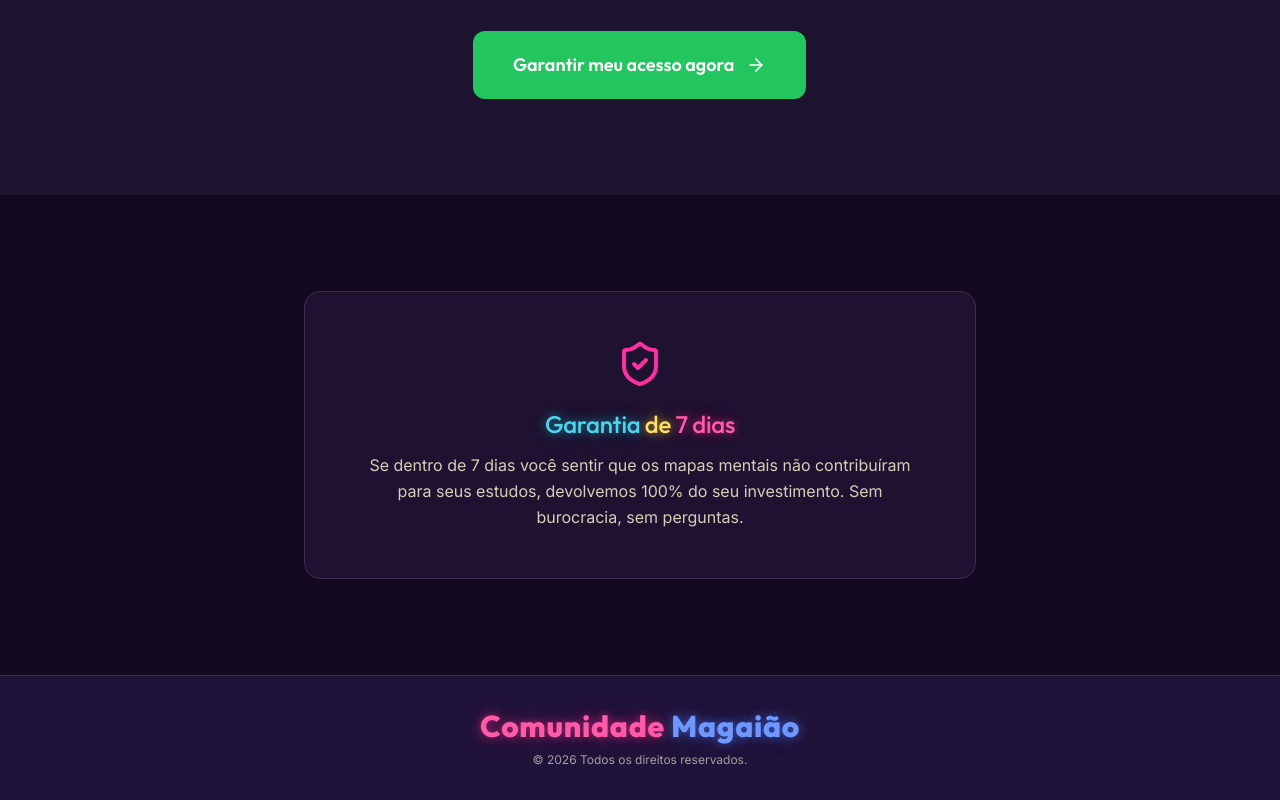
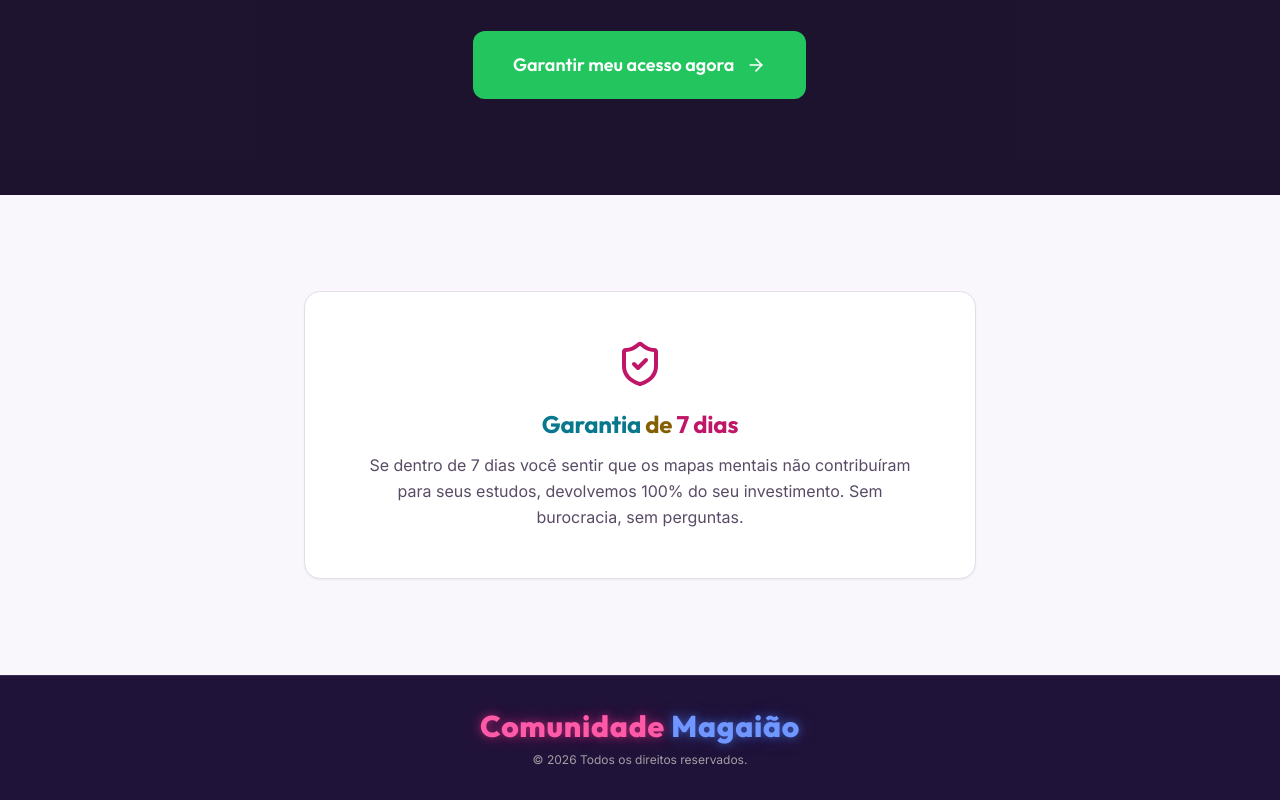
Before and after one commit to jnxaceleradora/comunidademagaiao, a React (Vite) app: page / in a window 1280 px wide. Shown: the part 9748-10548 px from the top of the page. Built offline with nearby package versions, Linux system fonts and the light colour scheme; the HTML template or start-up script is replaced by a standard one.

Commit message:
Use light theme for guarantee section

```diff
--- a/src/components/GuaranteeSection.tsx
+++ b/src/components/GuaranteeSection.tsx
@@ -3,22 +3,22 @@ import { ShieldCheck } from "lucide-react";
 
 const GuaranteeSection = () => {
   return (
-    <section id="garantia" className="section-padding">
+    <section id="garantia" className="section-padding bg-[#faf7fc] text-[#281a36]">
       <div className="container-narrow">
         <motion.div
           initial={{ opacity: 0, y: 20 }}
           whileInView={{ opacity: 1, y: 0 }}
           viewport={{ once: true }}
           transition={{ duration: 0.6 }}
-          className="mx-auto max-w-2xl rounded-2xl border border-border bg-card p-5 text-center sm:p-8 md:p-12"
+          className="mx-auto max-w-2xl rounded-2xl border border-[#e5dbea] bg-white p-5 text-center shadow-sm sm:p-8 md:p-12"
         >
-          <ShieldCheck className="w-12 h-12 text-primary mx-auto mb-5" />
+          <ShieldCheck className="w-12 h-12 text-[#bf1668] mx-auto mb-5" />
           <h3 className="font-heading text-2xl font-bold mb-3">
-            <span className="text-neon-cyan">Garantia</span>{" "}
-            <span className="text-neon-yellow">de</span>{" "}
-            <span className="text-neon-pink">7 dias</span>
+            <span className="text-[#08788c]">Garantia</span>{" "}
+            <span className="text-[#856000]">de</span>{" "}
+            <span className="text-[#bf1668]">7 dias</span>
           </h3>
-          <p className="text-muted-foreground leading-relaxed">
+          <p className="text-[#594b65] leading-relaxed">
             Se dentro de 7 dias você sentir que os mapas mentais não contribuíram para seus estudos, devolvemos 100% do seu investimento. Sem burocracia, sem perguntas.
           </p>
         </motion.div>
```
